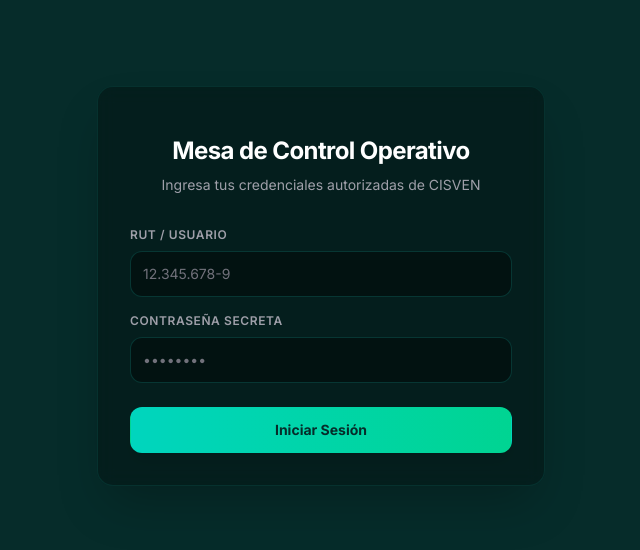
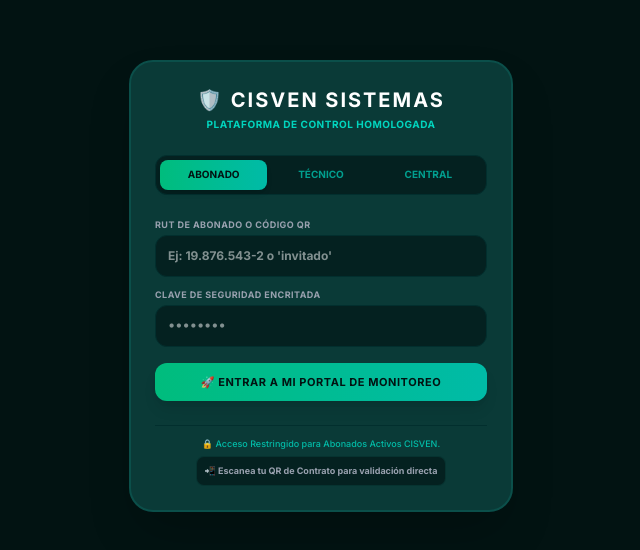
Before and after one commit to isabelleon32-hue/cisven-mvp, a React (Vite) app: page / in a window 1280 px wide. Shown: the part 114-664 px from the top of the page, without its empty margins (319-959 px from the left). Built offline with nearby package versions, Linux system fonts and the light colour scheme.

Commit message:
Build: Restaurado selector de tres vías en Login y habilitación de control exclusivo de abonados

```diff
--- a/src/components/auth/Login.jsx
+++ b/src/components/auth/Login.jsx
@@ -1,99 +1,152 @@
 import React, { useState } from 'react';
 
 export default function Login({ onLoginSuccess }) {
+  // Manejamos tres roles de acceso claros y definidos
+  const [role, setRole] = useState('client');
   const [rut, setRut] = useState('');
   const [password, setPassword] = useState('');
   const [error, setError] = useState('');
 
-  const handleSubmit = (e) => {
+  // Leer credenciales del archivo .env de forma segura
+  const ADMIN_RUT = import.meta.env.VITE_ADMIN_RUT || 'admin';
+  const ADMIN_PASSWORD = import.meta.env.VITE_ADMIN_PASSWORD || 'cisven2026';
+
+  const TECH_RUT = import.meta.env.VITE_TECH_RUT || 'tech';
+  const TECH_PASSWORD = import.meta.env.VITE_TECH_PASSWORD || 'tech2026';
+
+  const handleLoginSubmit = (e) => {
     e.preventDefault();
     setError('');
 
-    // Limpieza básica del RUT antes de validar
-    const cleanRut = rut.replace(/\./g, '').replace(/-/g, '').trim().toLowerCase();
+    const cleanRut = rut.trim();
+    const cleanPass = password.trim();
 
-    // Obtener las credenciales seguras desde las variables de entorno de Vite
-    const adminRut = import.meta.env.VITE_ADMIN_RUT ? import.meta.env.VITE_ADMIN_RUT.toLowerCase() : 'admin';
-    const adminPass = import.meta.env.VITE_ADMIN_PASSWORD || 'cisven2026';
+    if (role === 'admin') {
+      if (cleanRut === ADMIN_RUT && cleanPass === ADMIN_PASSWORD) {
+        return onLoginSuccess({ role: 'admin', user: 'Central Admin' });
+      } else {
+        return setError('🔒 Credenciales de Consola de Administración Incorrectas.');
+      }
+    }
 
-    const techRut = import.meta.env.VITE_TECH_RUT ? import.meta.env.VITE_TECH_RUT.toLowerCase() : 'tecnico';
-    const techPass = import.meta.env.VITE_TECH_PASSWORD || 'tecnico2026';
+    if (role === 'tech') {
+      if (cleanRut === TECH_RUT && cleanPass === TECH_PASSWORD) {
+        return onLoginSuccess({ role: 'tech', user: 'Técnico Terreno' });
+      } else {
+        return setError('👷 Acceso de Operador de Campo denegado.');
+      }
+    }
 
-    // Validación de Roles con variables de entorno blindadas
-    if (cleanRut === adminRut && password === adminPass) {
-      onLoginSuccess({ role: 'admin', user: 'Central CISVEN' });
-    } else if (cleanRut === techRut && password === techPass) {
-      onLoginSuccess({ role: 'tech', user: 'Técnico en Terreno' });
-    } else {
-      setError('RUT o contraseña incorrectos. Verifica tus credenciales de acceso.');
+    if (role === 'client') {
+      // Flujo de Cliente Exclusivo CISVEN: Acceso simplificado o mediante credencial de abonado
+      if (cleanRut && cleanPass === '1234') {
+        return onLoginSuccess({ role: 'client', user: cleanRut });
+      } else {
+        // Por defecto, permitimos una clave genérica de demostración si el admin no lo ha registrado
+        if (cleanRut.toLowerCase() === 'invitado') {
+          return onLoginSuccess({ role: 'client', user: 'Cliente Invitado' });
+        }
+        return setError('🔑 Ingrese su Cuenta de Abonado o Clave de Activación Digital.');
+      }
     }
   };
 
   return (
-    <div className="min-h-screen bg-[#062c2a] flex flex-col justify-center items-center px-4 font-sans">
-      <div className="max-w-md w-full space-y-8 bg-black/30 p-8 rounded-2xl border border-teal-900/40 backdrop-blur-sm shadow-2xl">
+    <div className="min-h-screen bg-[#021312] flex flex-col justify-center items-center p-4 font-sans text-xs text-emerald-100 selection:bg-emerald-500 selection:text-black">
+      <div className="w-full max-w-sm bg-[#0a3a37] border-2 border-teal-900 rounded-3xl p-6 shadow-2xl space-y-6">
 
-        {/* Encabezado del Formulario */}
-        <div className="text-center">
-          <h2 className="mt-4 text-2xl font-bold tracking-tight text-white">
-            Mesa de Control Operativo
-          </h2>
-          <p className="mt-2 text-sm text-zinc-400">
-            Ingresa tus credenciales autorizadas de CISVEN
-          </p>
+        {/* Identidad de la Marca */}
+        <div className="text-center space-y-1">
+          <h1 className="text-xl font-black text-white tracking-widest uppercase">🛡️ CISVEN SISTEMAS</h1>
+          <p className="text-[10px] text-teal-400 font-bold uppercase tracking-wider">Plataforma de Control Homologada</p>
         </div>
 
-        {/* Formulario */}
-        <form className="mt-8 space-y-6" onSubmit={handleSubmit}>
+        {/* Selector de Roles de Tres Vías (Evita el bloqueo de pantallas) */}
+        <div className="grid grid-cols-3 bg-[#042120] p-1 rounded-xl border border-teal-950 font-bold">
+          <button
+            type="button"
+            onClick={() => { setRole('client'); setError(''); }}
+            className={`py-2 text-center rounded-lg transition-all text-[10px] uppercase ${role === 'client' ? 'bg-gradient-to-r from-emerald-500 to-teal-500 text-[#021312] font-black shadow-md' : 'text-teal-400 opacity-70 hover:opacity-100'}`}
+          >
+            Abonado
+          </button>
+          <button
+            type="button"
+            onClick={() => { setRole('tech'); setError(''); }}
+            className={`py-2 text-center rounded-lg transition-all text-[10px] uppercase ${role === 'tech' ? 'bg-gradient-to-r from-emerald-500 to-teal-500 text-[#021312] font-black shadow-md' : 'text-teal-400 opacity-70 hover:opacity-100'}`}
+          >
+            Técnico
+          </button>
+          <button
+            type="button"
+            onClick={() => { setRole('admin'); setError(''); }}
+            className={`py-2 text-center rounded-lg transition-all text-[10px] uppercase ${role === 'admin' ? 'bg-gradient-to-r from-emerald-500 to-teal-500 text-[#021312] font-black shadow-md' : 'text-teal-400 opacity-70 hover:opacity-100'}`}
+          >
+            Central
+          </button>
+        </div>
+
+        {/* Formulario Dinámico según el Rol */}
+        <form onSubmit={handleLoginSubmit} className="space-y-4">
           {error && (
-            <div className="bg-red-500/10 border border-red-500/30 text-red-400 text-sm p-3 rounded-lg text-center">
+            <div className="p-3 bg-red-950/80 border border-red-800 text-red-300 font-bold rounded-xl text-center text-[10px]">
               {error}
             </div>
           )}
 
-          <div className="rounded-md space-y-4">
+          <div className="space-y-3">
             <div>
-              <label htmlFor="rut" className="block text-xs font-semibold text-zinc-400 uppercase tracking-wider mb-2">
-                RUT / Usuario
+              <label className="block text-[9px] uppercase font-black text-gray-400 tracking-wider mb-1">
+                {role === 'admin' && 'Identificador Master (RUT/User)'}
+                {role === 'tech' && 'Código de Operador (Terreno)'}
+                {role === 'client' && 'RUT de Abonado o Código QR'}
               </label>
               <input
-                id="rut"
-                name="rut"
                 type="text"
                 required
                 value={rut}
-                onChange={(e) => setRut(e.target.value)}
-                className="appearance-none relative block w-full px-3 py-3 border border-teal-900/60 bg-black/40 text-white placeholder-zinc-500 rounded-xl focus:outline-none focus:ring-2 focus:ring-teal-500 focus:border-transparent text-sm transition-all"
-                placeholder="12.345.678-9"
+                onChange={e => setRut(e.target.value)}
+                placeholder={role === 'client' ? "Ej: 19.876.543-2 o 'invitado'" : "Ingrese credencial"}
+                className="w-full p-3 bg-[#042120] border border-teal-950 rounded-xl text-white font-bold text-xs focus:outline-none focus:ring-2 focus:ring-emerald-500"
               />
             </div>
 
             <div>
-              <label htmlFor="password" className="block text-xs font-semibold text-zinc-400 uppercase tracking-wider mb-2">
-                Contraseña Secreta
+              <label className="block text-[9px] uppercase font-black text-gray-400 tracking-wider mb-1">
+                Clave de Seguridad Encritada
               </label>
               <input
-                id="password"
-                name="password"
                 type="password"
                 required
                 value={password}
-                onChange={(e) => setPassword(e.target.value)}
-                className="appearance-none relative block w-full px-3 py-3 border border-teal-900/60 bg-black/40 text-white placeholder-zinc-500 rounded-xl focus:outline-none focus:ring-2 focus:ring-teal-500 focus:border-transparent text-sm transition-all"
+                onChange={e => setPassword(e.target.value)}
                 placeholder="••••••••"
+                className="w-full p-3 bg-[#042120] border border-teal-950 rounded-xl text-white font-mono font-bold text-xs focus:outline-none focus:ring-2 focus:ring-emerald-500"
               />
             </div>
           </div>
 
-          <div>
-            <button
-              type="submit"
-              className="group relative w-full flex justify-center py-3 px-4 border border-transparent text-sm font-bold rounded-xl text-[#062c2a] bg-gradient-to-r from-teal-400 to-emerald-400 hover:from-teal-300 hover:to-emerald-300 focus:outline-none focus:ring-2 focus:ring-offset-2 focus:ring-offset-[#062c2a] focus:ring-teal-500 transition-all shadow-lg active:scale-[0.98]"
-            >
-              Iniciar Sesión
-            </button>
+          <button
+            type="submit"
+            className="w-full bg-gradient-to-r from-emerald-500 to-teal-500 text-[#021312] font-black py-3 rounded-xl uppercase tracking-wider text-[11px] shadow-lg active:scale-[0.99] transition-all"
+          >
+            {role === 'admin' && '🔒 Acceder a Consola de Control'}
+            {role === 'tech' && '👷 Vincular Terminal de Campo'}
+            {role === 'client' && '🚀 Entrar a mi Portal de Monitoreo'}
+          </button>
+        </form>
+
+        {/* Marco Informativo de la propuesta de exclusividad */}
+        {role === 'client' && (
+          <div className="pt-3 border-t border-teal-950 text-center space-y-1.5">
+            <p className="text-[9px] text-teal-500 font-medium">
+              🔒 Acceso Restringido para Abonados Activos CISVEN.
+            </p>
+            <div className="inline-block bg-[#042120] p-2 rounded-lg border border-teal-900/40 text-[9px] text-gray-400 font-bold">
+              📲 Escanea tu QR de Contrato para validación directa
+            </div>
           </div>
-        </form>
+        )}
       </div>
     </div>
   );
```
